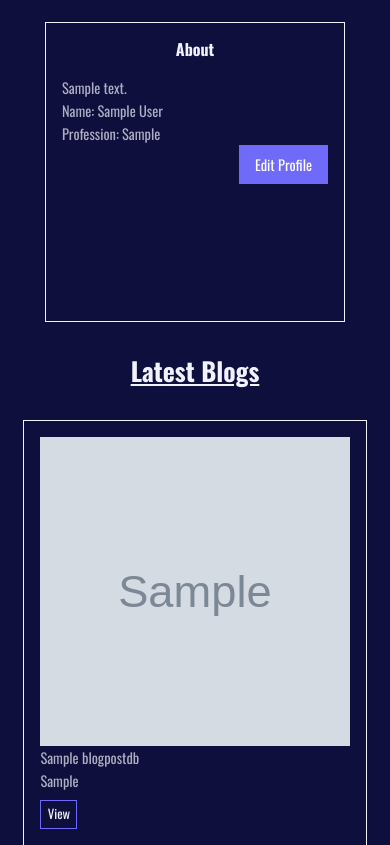
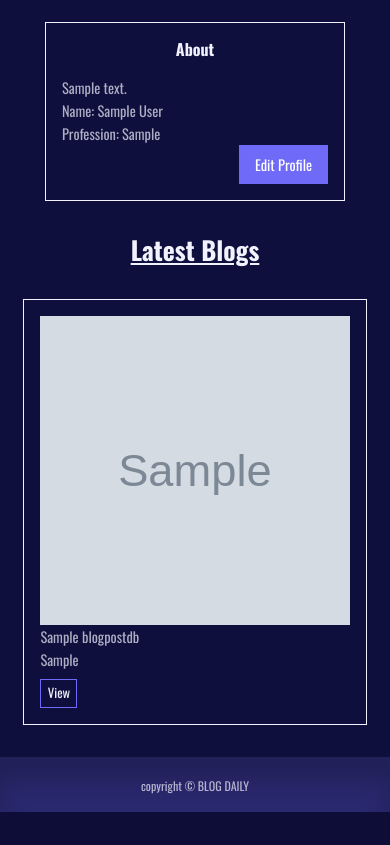
Before and after one commit to fazilcodes/BlogDaily-Django, a Django app: a page that uses blog_app/templates/profile.html in a window 390 px wide. Shown: the part 387-1232 px from the top of the page. After the commit the page ends 1199 px from the top, so only its background shows below. Run offline with Django 4.2, Linux system fonts and the light colour scheme; a user stored in the database is signed in; tables that the repository leaves empty hold one stand-in row (values such as "Sample post"); grey boxes marked "Sample" are stand-in pictures.

Commit message:
Profile Page redirect error and preview image in form before saving to database errors fixed

```diff
--- a/blog_app/templates/profile.html
+++ b/blog_app/templates/profile.html
@@ -88,10 +88,6 @@
                     <p class="profile_post-title">{{ blog.title }}</p>
                     <p class="profile_post-category">{{ blog.category }}</p>
                     <div class="profile_blog-buttons">
-                        <!-- <div>
-                            <a href="{% url 'updateblog' blog.id %}" class="profile_page-edit"><i class="uil uil-edit"></i></a>
-                            <a href="" class="profile_page-delete"><i class="uil uil-trash"></i></a>
-                        </div> -->
                         <a href="{% url 'post' blog.id %}" class="profile_page-view">View</a>
                     </div>
                 </div>
--- a/blog_app/views.py
+++ b/blog_app/views.py
@@ -177,7 +177,7 @@ def Updateprofile(req, id):
         profile.profile_image = image
         profile.save()
 
-        return redirect('home')
+        return redirect('profile', pk=profile.user)
 
     context = {'profile': profile}
     return render(req, 'updateprofile.html', context)
--- a/static/css/profile.css
+++ b/static/css/profile.css
@@ -40,7 +40,7 @@
     flex-direction: column;
     /* justify-content: space-between; */
     width: 400px;
-    height: 400px;
+    height: auto;
     border: 1px solid var(--color-white);
     padding: 1rem;
 }
@@ -111,7 +111,6 @@
 
     .profile_details-container {
         width: 300px;
-        height: 300px;
     }
 
     .profile_image-container {
@@ -131,20 +130,10 @@
 
 @media screen and (max-width: 600px) {
 
-    .profile_details-container {
-        width: 300px;
-        height: 300px;
-    }
-
     .profile_image-container {
         width: 200px;
         height: 200px;
     }
-
-    /* .profile_container {
-        grid-template-columns: 1fr;
-        gap: 1rem;
-    } */
 
     .profile_container {
         display: flex;
```
Also changed, not shown: blog_app/templates/updateprofile.html (+9 -2 lines).
